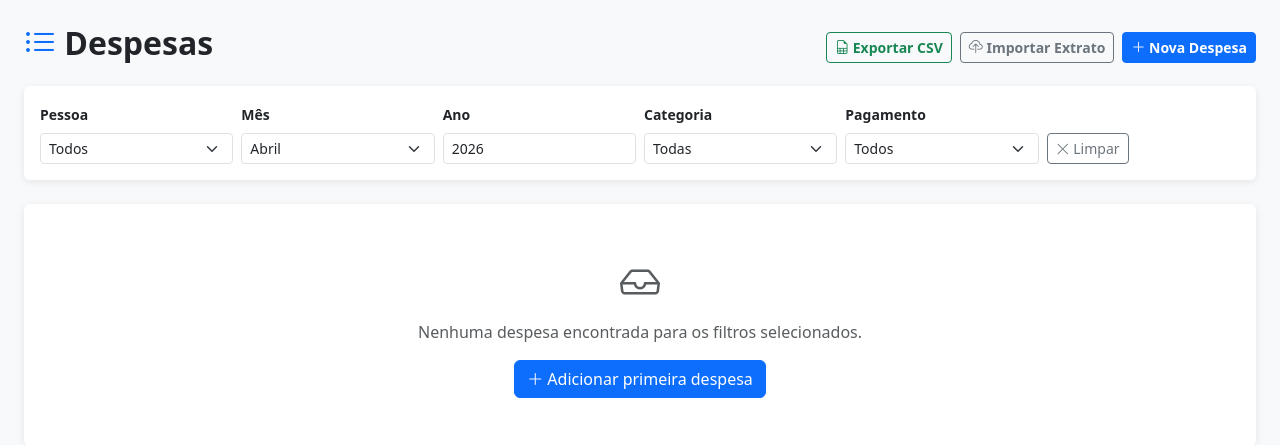
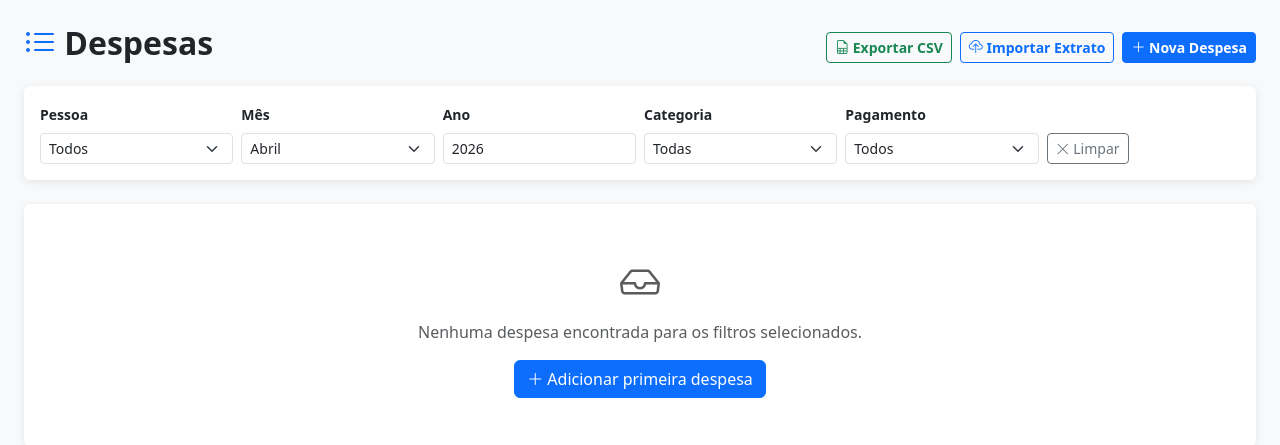
Before and after one commit to tpaixao13/controledegastos, a Flask app: page /expenses/ in a window 1280 px wide. Shown: the part 62-507 px from the top of the page. Run offline with Flask 3, Linux system fonts and the light colour scheme; the visitor is signed in with stand-in values (Sample User, id 1); some libraries are stand-ins or nearby versions.

Commit message:
auto(Edit): list.html"

```diff
--- a/app/templates/expenses/list.html
+++ b/app/templates/expenses/list.html
@@ -12,7 +12,7 @@
        class="btn btn-outline-success btn-sm fw-semibold">
       <i class="bi bi-file-earmark-spreadsheet"></i> Exportar CSV
     </a>
-    <a href="{{ url_for('expenses.import_bank') }}" class="btn btn-outline-secondary btn-sm fw-semibold">
+    <a href="{{ url_for('expenses.import_bank') }}" class="btn btn-outline-primary btn-sm fw-semibold">
       <i class="bi bi-cloud-upload"></i> Importar Extrato
     </a>
     <a href="{{ url_for('expenses.add') }}" class="btn btn-primary fw-semibold btn-sm">
```
